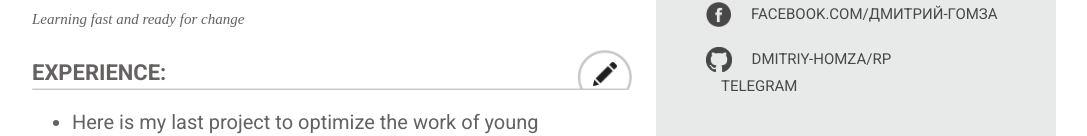
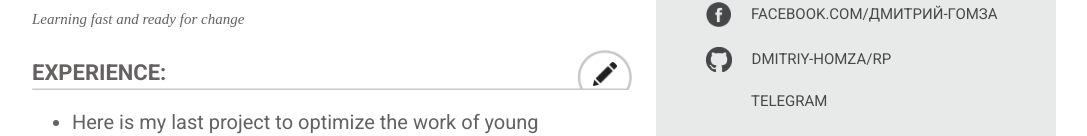
Before and after one commit to dmitriy-homza/rsschool-cv, a plain HTML site: page index.html in a window 1280 px wide. Shown: the part 671-807 px from the top of the page, without its empty margins (96-1183 px from the left). Drawn offline with Linux system fonts and the light colour scheme.

Commit message:
Update index.html

```diff
--- a/index.html
+++ b/index.html
@@ -32,7 +32,10 @@
             <a class="social" href="https://www.facebook.com/people/%D0%94%D0%BC%D0%B8%D1%82%D1%80%D0%B8%D0%B9-%D0%93%D0%BE%D0%BC%D0%B7%D0%B0/100015421290493" target="_blank">facebook.com/Дмитрий-Гомза</a>
             <a href="https://github.com/dmitriy-homza/rp" target="_blank"><img src="th/git.png" alt="Иконка Гит" class="social"></a>
             <a class="social" href="https://github.com/dmitriy-homza/" target="_blank">dmitriy-homza/rp</a><br>
-                    <a class="social" href="https://t.me/dmitriy_rwl" target="_blank">Telegram</a><br>
+<a class="social" href="https://t.me/dmitriy_rwl" target="_blank" style="
+    padding-left: 45px;
+    padding-top: 15px;
+">Telegram</a>
       </div>
       <div class="interest">
         <h3>My intetests:</h3>
```
